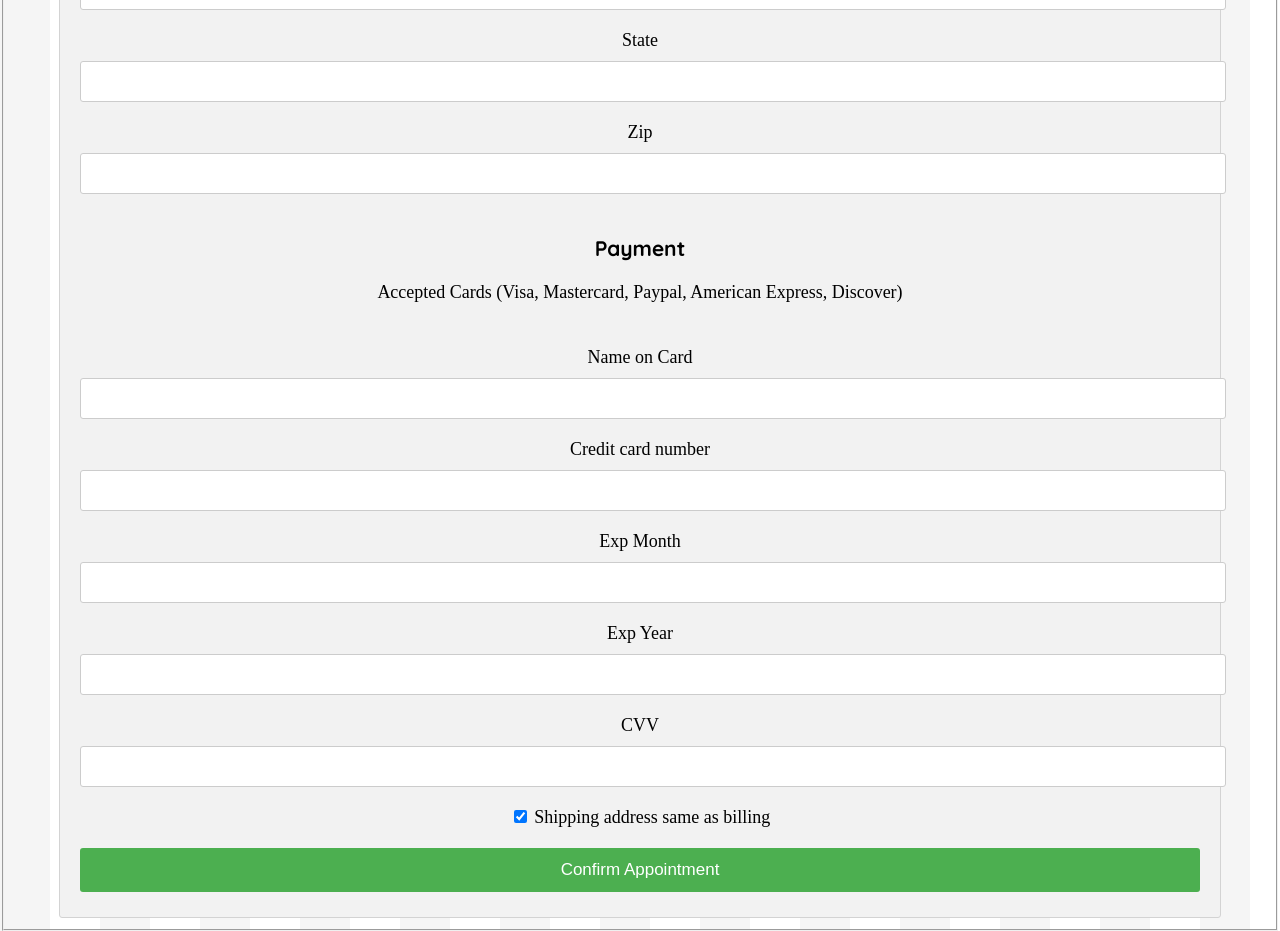
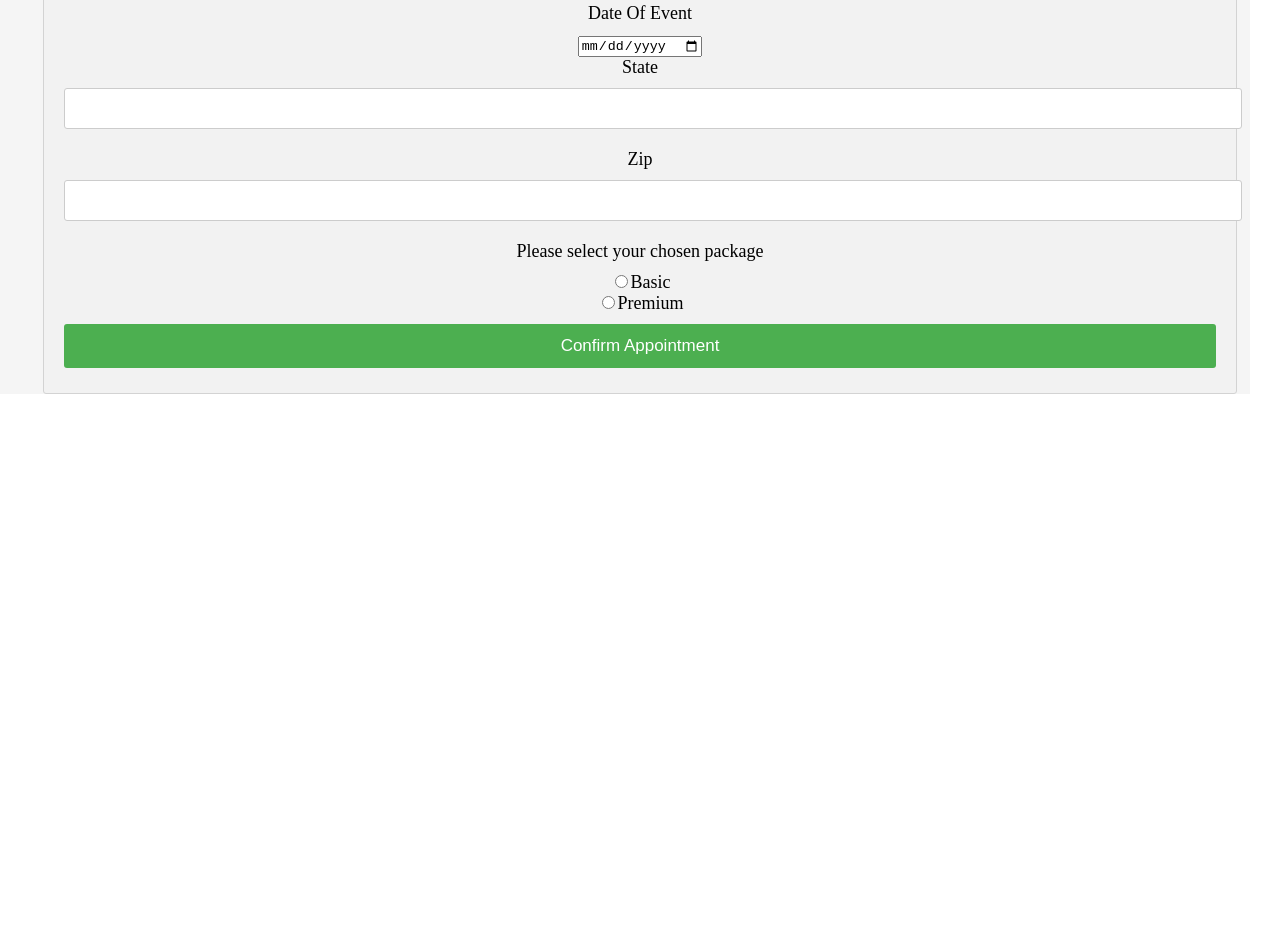
Before and after one commit to princetonjeffries/WebsiteDesign, a plain HTML site: page Checkout.html in a window 1280 px wide. Shown: the part 776-1707 px from the top of the page. After the commit the page ends 1170 px from the top, so only its background shows below. Drawn offline with Linux system fonts and the light colour scheme.

Commit message:
Add files via upload

```diff
--- a/Checkout.html
+++ b/Checkout.html
@@ -105,7 +105,6 @@
         </nav>
         <h1>Please book your appointment by filling out this form</h1>
         <form>
-            <fieldset>
                 <p>Where is the wedding photography location?</p>
                 <input type="radio" id="Outdoor" name="Outdoor" value="outdoor"><br>  <label for="Outdoor">Outdoors(Tent, park, etc.)</label><br>
 
@@ -121,7 +120,7 @@
                         <form action="/action_page.php">
                             <div class="row">
                                 <div class="col-50">
-                                <h3>Billing Address</h3>
+                                <h3>Personal Information</h3>
                                 <label for="fname"><i class="fa fa-user"></i>Full name</label>
                                 <input type="text" id="firstname"><br>
                                 <label for="email"><i class="fa fa-envelope"></i> Email</label>
@@ -130,6 +129,8 @@
                                 <input type="text" id="adr" name="address"><br>
                                 <label for="city"><i class="fa fa-institution"></i> City</label>
                                 <input type="text" id="city" name="city"><br>
+                                <label for="date"><i class="fa fa-time"></i>Date Of Event</label>
+                                <input type="date" id="date" name="date"><br>
                                 <div class="row">
                                     <div class="col-50">
                                       <label for="state">State</label>
@@ -142,43 +143,16 @@
                                   </div>
                                 </div>
                                 <div class="col-50">
-                                    <h3>Payment</h3>
-                                    <label for="fname">Accepted Cards (Visa, Mastercard, Paypal, American Express, Discover)</label>
-                                    <div class="icon-container">
-                                      <i class="fa fa-cc-visa" style="color:navy;"></i>
-                                      <i class="fa fa-cc-amex" style="color:blue;"></i>
-                                      <i class="fa fa-cc-mastercard" style="color:red;"></i>
-                                      <i class="fa fa-cc-discover" style="color:orange;"></i>
-                                    </div>
-                                    <label for="cname">Name on Card</label>
-                                    <input type="text" id="cname" name="cardname">
-                                    <label for="ccnum">Credit card number</label>
-                                    <input type="text" id="ccnum" name="cardnumber" >
-                                    <label for="expmonth">Exp Month</label>
-                                    <input type="text" id="expmonth" name="expmonth" >
+                                <label for="package type"><i class="fa fa-pack"></i>Please select your chosen package</label>
+                                <input type="radio" id="basic" name="basic" value="premium"><a>Basic</a><br>
+                                <input type="radio" id="premium" name="premium" value="premium"><a>Premium</a><br>
 
-                                    <div class="row">
-                                      <div class="col-50">
-                                        <label for="expyear">Exp Year</label>
-                                        <input type="text" id="expyear" name="expyear" >
-                                      </div>
-                                      <div class="col-50">
-                                        <label for="cvv">CVV</label>
-                                        <input type="text" id="cvv" name="cvv" >
-                                      </div>
-                                    </div>
-                                  </div>
-
-                                </div>
-                                <label>
-                                  <input type="checkbox" checked="checked" name="sameadr"> Shipping address same as billing
-                                </label>
                                 <input type="submit" value="Confirm Appointment" class="btn">
                               </form>
                             </div>
                           </div>
                         </div>
-            </fieldset>
+
         </form>
     </body>
 </html>
```
